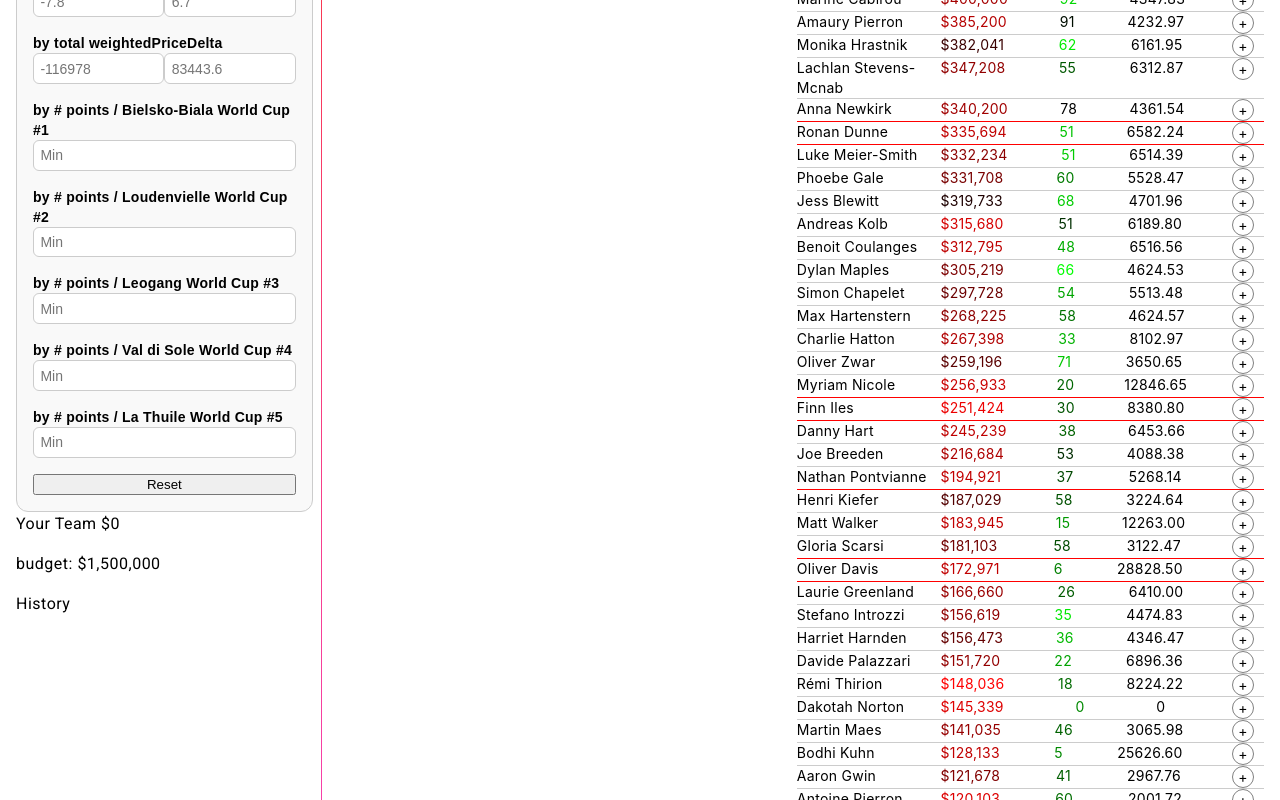
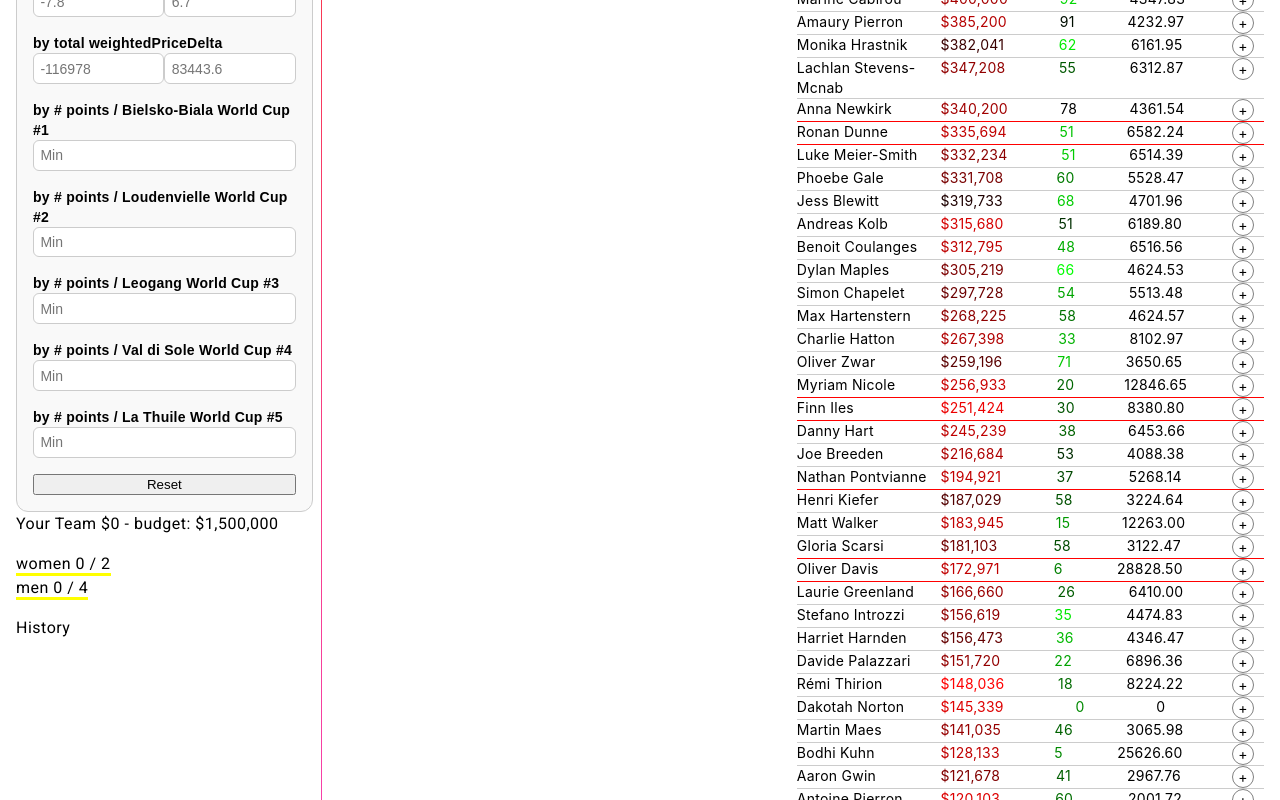
Before and after one commit to paultrial/fantasy, an Angular app: page / in a window 1280 px wide. Shown: the part 384-1184 px from the top of the page. Built offline with nearby package versions, Linux system fonts and the light colour scheme.

Commit message:
team members number

```diff
--- a/src/app/app.component.html
+++ b/src/app/app.component.html
@@ -99,14 +99,18 @@
 
           <div class="filter-row totalPoints">
             <label> by total weightedPointDelta</label>
-            <input type="number" placeholder="{{minweightedPointDelta}}" [(ngModel)]="weightedPointDeltaFilter.min" (input)="applyFilters()" />
-            <input type="number" placeholder="{{maxweightedPointDelta}}" [(ngModel)]="weightedPointDeltaFilter.max" (input)="applyFilters()" />
+            <input type="number" min="{{minweightedPointDelta}}" step="0.1" placeholder="{{minweightedPointDelta}}" [(ngModel)]="weightedPointDeltaFilter.min"
+              (input)="applyFilters()" />
+            <input type="number" max="{{maxweightedPointDelta}}" step="0.1" placeholder="{{maxweightedPointDelta}}" [(ngModel)]="weightedPointDeltaFilter.max"
+              (input)="applyFilters()" />
           </div>
 
           <div class="filter-row totalPoints">
             <label> by total weightedPriceDelta</label>
-            <input type="number" placeholder="{{minweightedPriceDelta}}" [(ngModel)]="weightedPriceDeltaFilter.min" (input)="applyFilters()" />
-            <input type="number" placeholder="{{maxweightedPriceDelta}}" [(ngModel)]="weightedPriceDeltaFilter.max" (input)="applyFilters()" />
+            <input type="number"  step="1000" min="{{minweightedPriceDelta}}" placeholder="{{minweightedPriceDelta}}" [(ngModel)]="weightedPriceDeltaFilter.min"
+              (input)="applyFilters()" />
+            <input type="number"  step="1000" max="{{maxweightedPriceDelta}}" placeholder="{{maxweightedPriceDelta}}" [(ngModel)]="weightedPriceDeltaFilter.max"
+              (input)="applyFilters()" />
           </div>
 
           <div *ngFor="let round of rounds, index as i" class="filter-row">
@@ -118,9 +122,16 @@
         </div>
       </section>
       <section>
-        <h4 [ngClass]="{overBudget: sum>money}">Your Team {{sum | currency: 'USD':'symbol':'1.0-0'}}</h4>
-        <h4 [ngClass]="{overBudget: sum>money}">budget: {{budget | currency: 'USD':'symbol':'1.0-0'}}</h4>
+        <h4 [ngClass]="{overBudget: sum>money}">Your Team {{sum | currency: 'USD':'symbol':'1.0-0'}} - budget: {{budget
+          | currency: 'USD':'symbol':'1.0-0'}}</h4>
         <h4 class="errorMessage">{{errorMessage}}</h4>
+        <h4 class="nrathletePerTeam">
+          <span
+            [ngClass]="{insuficient: nrWomenPerTeam/maxNrWomenPerTeam < 1, cool: nrWomenPerTeam/maxNrWomenPerTeam == 1, wrong: nrWomenPerTeam/maxNrWomenPerTeam > 1}">women
+            {{nrWomenPerTeam}} / {{maxNrWomenPerTeam}}</span><br> <span
+            [ngClass]="{insuficient: nrMenPerTeam/maxNrMenPerTeam < 1, cool: nrMenPerTeam/maxNrMenPerTeam == 1, wrong: nrMenPerTeam/maxNrMenPerTeam > 1}">
+            men {{nrMenPerTeam}} / {{maxNrMenPerTeam}}</span>
+        </h4>
 
         <ul class="athleteList" title="{{currentStats | json}}">
           <li class="athlete" *ngFor="let athlete of team">
@@ -129,8 +140,8 @@
               <div class="price">{{ athlete.value | currency: 'USD':'symbol':'1.0-0'}} </div>
               <div class="points">{{ athlete.totalpoints }}</div>
               <div class="pricePerPoint">{{ athlete.pricePerPoint }}</div>
-              <div class="teamAction" *ngIf="!athlete.selected" (click)="selectAthlete(athlete)">+</div>
-              <div class="teamAction" *ngIf="athlete.selected" (click)="deselectAthlete(athlete)">-</div>
+              <div class="teamAction" *ngIf="!athlete.selected" (click)="actionAthlete(athlete)">+</div>
+              <div class="teamAction" *ngIf="athlete.selected" (click)="actionAthlete(athlete)">-</div>
             </div>
           </li>
         </ul>
@@ -141,9 +152,10 @@
         <h4>History</h4>
         <!-- historyTeams -->
         <ul class="athleteList" *ngFor="let team of historyTeams">
-          <div class="stats" title="{{team.stats | json}}">#{{team.number}} - stats / price: {{team.sum | currency: 'USD':'symbol':'1.0-0'}} leftovers: {{money-team.sum | currency: 'USD':'symbol':'1.0-0'}}</div>
+          <div class="stats" title="{{team.stats | json}}">#{{team.number}} - stats / price: {{team.sum | currency:
+            'USD':'symbol':'1.0-0'}} leftovers: {{money-team.sum | currency: 'USD':'symbol':'1.0-0'}}</div>
 
-          <li class="athlete"  title="{{team.stats | json}}" *ngFor="let athlete of team.data">
+          <li class="athlete" title="{{team.stats | json}}" *ngFor="let athlete of team.data">
             <div class="name">{{ athlete.firstname }} {{ athlete.lastname }}</div>
             <div class="data">
               <div class="price">{{ athlete.value | currency: 'USD':'symbol':'1.0-0'}} </div>
@@ -169,14 +181,17 @@
           <div class="pricePerPoint">Price Per Point</div>
           <div class="action">+/-</div>
         </li>
-        <li class="athlete" *ngFor="let athlete of filteredAthletes" title="{{athlete.roundsPoints | json}} {{athlete.progressionScore | json}} {{athlete.roundValues}}"
+        <li class="athlete" *ngFor="let athlete of filteredAthletes"
+          title="{{athlete.roundsPoints | json}} {{athlete.progressionScore | json}} {{athlete.roundValues}}"
           [ngClass]="{overBudget: athlete.overBudget, selected: athlete.selected}">
           <div class="name"> {{ athlete.firstname }} {{ athlete.lastname }}</div>
-          <div class="price" [ngStyle]="{color: valueToRedBlackColor(athlete.progressionScore.weightedPriceDelta)}">{{ athlete.value | currency: 'USD':'symbol':'1.0-0'}} </div>
-          <div class="points" [ngStyle]="{color: valueTogreenBlackColor(athlete.progressionScore.weightedPointDelta)}"  >{{ athlete.totalpoints }}</div>
+          <div class="price" [ngStyle]="{color: valueToRedBlackColor(athlete.progressionScore.weightedPriceDelta)}">{{
+            athlete.value | currency: 'USD':'symbol':'1.0-0'}} </div>
+          <div class="points" [ngStyle]="{color: valueTogreenBlackColor(athlete.progressionScore.weightedPointDelta)}">
+            {{ athlete.totalpoints }}</div>
           <div class="pricePerPoint">{{ athlete.pricePerPoint }}</div>
-          <div class="teamAction" *ngIf="!athlete.selected" (click)="selectAthlete(athlete)">+</div>
-          <div class="teamAction" *ngIf="athlete.selected" (click)="deselectAthlete(athlete)">-</div>
+          <div class="teamAction" *ngIf="!athlete.selected" (click)="actionAthlete(athlete)">+</div>
+          <div class="teamAction" *ngIf="athlete.selected" (click)="actionAthlete(athlete)">-</div>
         </li>
       </ul>
     </section>
@@ -189,15 +204,19 @@
           <div class="pricePerPoint">Price Per Point</div>
           <div class="action">+/-</div>
         </li>
-        <li class="athlete" *ngFor="let athlete of data" title="{{athlete.roundsPoints | json}} {{athlete.progressionScore | json}} {{athlete.roundValues}}"
+        <li class="athlete" *ngFor="let athlete of data"
+          title="{{athlete.roundsPoints | json}} {{athlete.progressionScore | json}} {{athlete.roundValues}}"
           [ngClass]="{injury: athlete.injury, overBudget: athlete.overBudget, selected: athlete.selected}">
           <div class="name"> {{ athlete.firstname }} {{ athlete.lastname }}</div>
           <div class="data">
-            <div class="price" [ngStyle]="{color: valueToRedBlackColor(athlete.progressionScore.weightedPriceDelta)}">{{ athlete.value | currency: 'USD':'symbol':'1.0-0'}} </div>
-            <div class="points" [ngStyle]="{color: valueTogreenBlackColor(athlete.progressionScore.weightedPointDelta)}">{{ athlete.totalpoints }}</div>
+            <div class="price" [ngStyle]="{color: valueToRedBlackColor(athlete.progressionScore.weightedPriceDelta)}">{{
+              athlete.value | currency: 'USD':'symbol':'1.0-0'}} </div>
+            <div class="points"
+              [ngStyle]="{color: valueTogreenBlackColor(athlete.progressionScore.weightedPointDelta)}">{{
+              athlete.totalpoints }}</div>
             <div class="pricePerPoint">{{ athlete.pricePerPoint }}</div>
-            <div class="teamAction" *ngIf="!athlete.selected" (click)="selectAthlete(athlete)">+</div>
-            <div class="teamAction" *ngIf="athlete.selected" (click)="deselectAthlete(athlete)">-</div>
+            <div class="teamAction" *ngIf="!athlete.selected" (click)="actionAthlete(athlete)">+</div>
+            <div class="teamAction" *ngIf="athlete.selected" (click)="actionAthlete(athlete)">-</div>
           </div>
         </li>
       </ul>
--- a/src/app/app.component.less
+++ b/src/app/app.component.less
@@ -39,6 +39,21 @@ h1 {
     }
 }
 
+h4.nrathletePerTeam{
+    span{
+        &.insuficient{
+            border-bottom: 3px solid yellow;
+        }
+        &.cool{
+            border-bottom: 3px solid green;
+        }
+        &.wrong{
+            border-bottom: 3px solid red;
+
+        }
+    }
+}
+
 .overBudget,
 .errorMessage {
     background-color: red;
@@ -76,6 +91,10 @@ ul {
 
     .athlete {
         border-bottom: 1px solid #ccc;
+
+        &:hover{
+            background-color: #ccc;
+        }
 
         &.injury {
             border-bottom: 1px solid red;
--- a/src/app/app.component.ts
+++ b/src/app/app.component.ts
@@ -48,6 +48,8 @@ export class AppComponent implements OnInit {
 
   maxNrWomenPerTeam = 2
   maxNrMenPerTeam = 4
+  nrWomenPerTeam = 0
+  nrMenPerTeam = 0
   localStorageTeam = undefined;
   money: number = 1500000;
   budget: number = 1500000;
@@ -97,9 +99,9 @@ export class AppComponent implements OnInit {
         athlete.selected = false;
         athlete.totalpoints = +athlete.totalpoints;
 
-        athlete.roundsPoints = this.rounds.map(r => {
+        athlete.roundsPoints = this.rounds.map((r, i) => {
           const ob: any = {};
-          ob[r] = athlete[r];
+          ob[this.roundsAliases[i]] = athlete[r];
           return ob;
         })
 
@@ -129,6 +131,9 @@ export class AppComponent implements OnInit {
           }
         });
 
+        this.nrWomenPerTeam = this.team.filter(e => e.gender === "Female").length;
+        this.nrMenPerTeam = this.team.filter(e => e.gender === "Male").length;
+
         this.currentStats = stats;
       }
 
@@ -156,10 +161,10 @@ export class AppComponent implements OnInit {
     })
   }
 
-  selectAthlete(a: any): void {
+  actionAthlete(a: any): void {
     this.data.forEach((athlete: any) => {
       if (a.id == athlete.id) {
-        athlete.selected = true;
+        athlete.selected = !athlete.selected;
       }
     });
     this.team = this.data.filter((e: any) => e.selected);
@@ -179,27 +184,9 @@ export class AppComponent implements OnInit {
     });
 
     this.currentStats = stats;
-
+    this.nrWomenPerTeam = this.team.filter(e => e.gender === "Female").length;
+    this.nrMenPerTeam = this.team.filter(e => e.gender === "Male").length;
     window.localStorage.setItem("team", JSON.stringify(this.team));
-  };
-
-  deselectAthlete(a: any): void {
-    this.data.forEach((athlete: any) => {
-      if (a.id == athlete.id) {
-        athlete.selected = false;
-      }
-    });
-    this.team = this.data.filter((e: any) => e.selected);
-    this.sum = this.team.reduce((acc, a) => acc + +a.value, 0);
-    this.budget = this.money - this.sum;
-
-    this.data.forEach((athlete: any) => {
-      athlete.overBudget = athlete.value > this.budget;
-    });
-    this.error();
-
-    window.localStorage.removeItem("team");
-    // window.localStorage.setItem("team", JSON.stringify(this.team));
   };
 
   applyFilters(): void {
@@ -269,12 +256,21 @@ export class AppComponent implements OnInit {
   }
 
   clearTeam() {
+    this.team = [];
+    this.currentStats = {};
+    this.budget = 1500000;
+    this.sum = 0;
+    window.localStorage.removeItem("team");
+    this.nrWomenPerTeam = 0;
+    this.nrMenPerTeam = 0;
     this.data.forEach((e: any) => {
       e.selected = false;
+      e.overBudget = e.value > this.budget;
     });
-    this.team = [];
-    this.currentStats = {};
-    window.localStorage.removeItem("team");
+    this.filteredAthletes.forEach((e: any) => {
+      e.selected = false;
+      e.overBudget = e.value > this.budget;
+    });
   }
 
   computeProgressionScore = (athlete: any) => {
```
